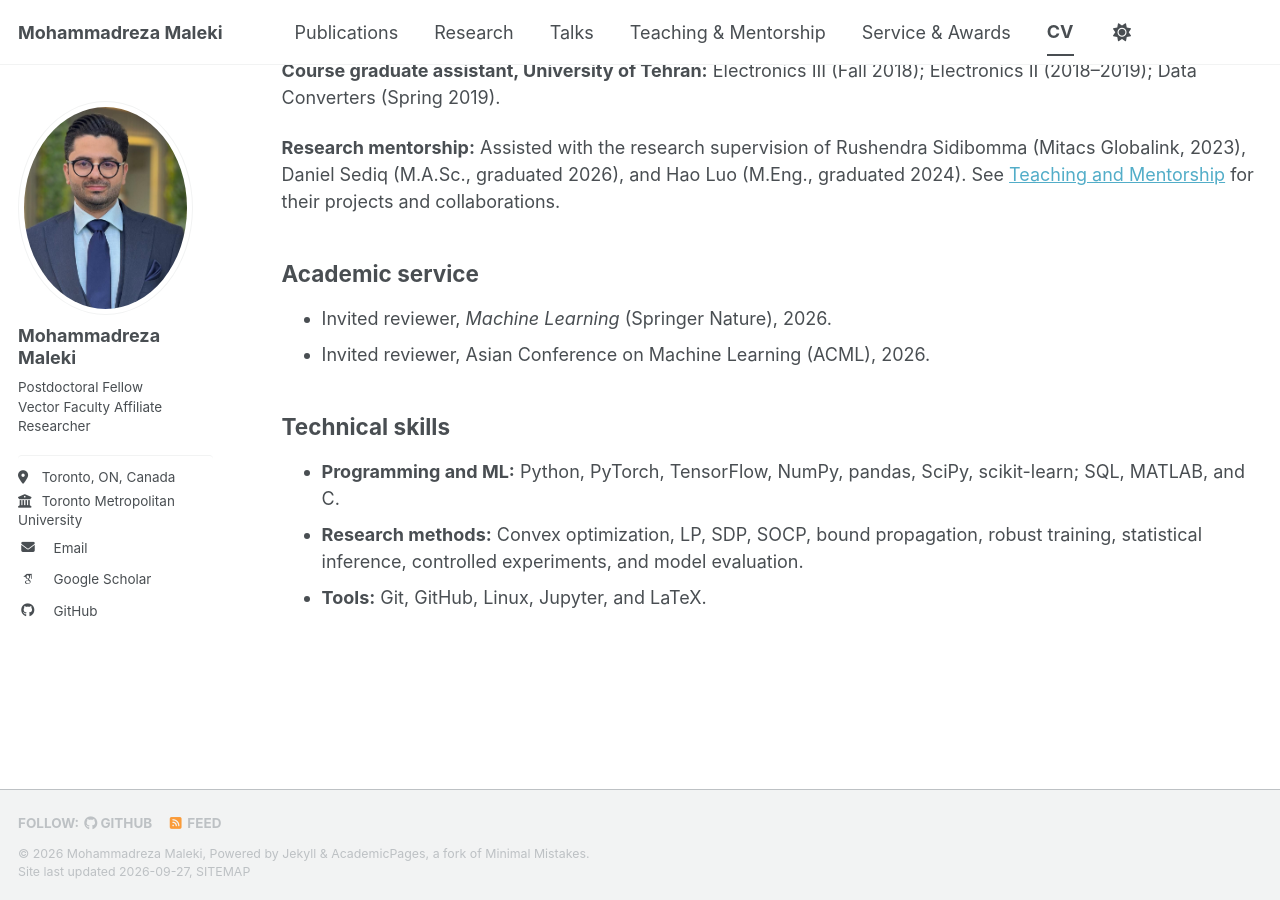
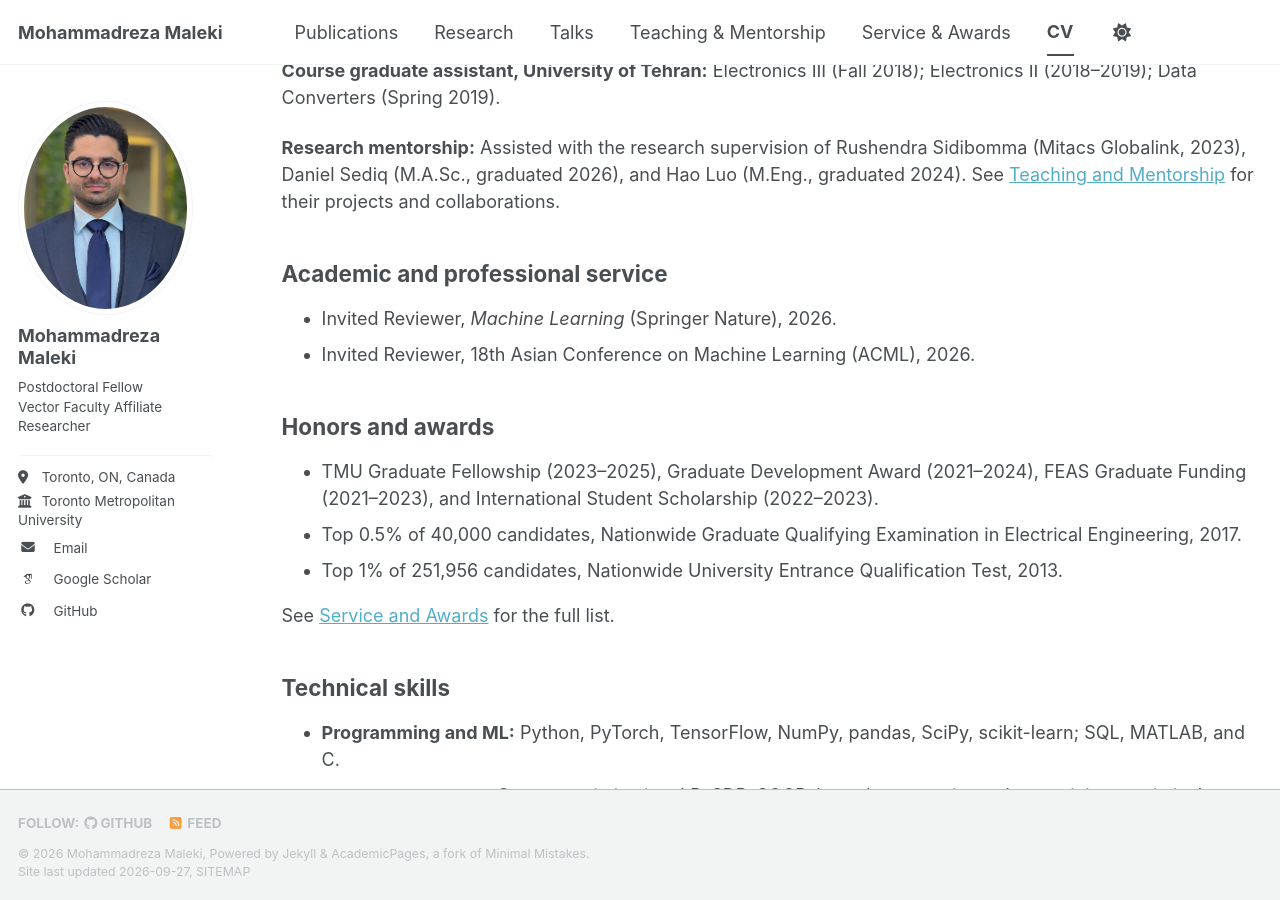
Before and after one commit to Mrezamaleki/mrezamaleki.github.io, a Jekyll site: the page built from _pages/cv.md, in a window 1280 px wide and 900 px high, scrolled down 1631 px. Built offline with Jekyll 4.4.1, drawn with Linux system fonts in a browser that asks for light colours; some web fonts are replaced; a script bundle is joined from its source files by our own code; library files that are not in the unit come from our copies.

Commit message:
Link service and awards in _pages/cv.md

```diff
--- a/_pages/cv.md
+++ b/_pages/cv.md
@@ -46,10 +46,18 @@ See the [publications page](/publications/) for published papers and download li
 
 **Research mentorship:** Assisted with the research supervision of Rushendra Sidibomma (Mitacs Globalink, 2023), Daniel Sediq (M.A.Sc., graduated 2026), and Hao Luo (M.Eng., graduated 2024). See [Teaching and Mentorship](/teaching/) for their projects and collaborations.
 
-## Academic service
+## Academic and professional service
 
-- Invited reviewer, *Machine Learning* (Springer Nature), 2026.
-- Invited reviewer, Asian Conference on Machine Learning (ACML), 2026.
+- Invited Reviewer, *Machine Learning* (Springer Nature), 2026.
+- Invited Reviewer, 18th Asian Conference on Machine Learning (ACML), 2026.
+
+## Honors and awards
+
+- TMU Graduate Fellowship (2023–2025), Graduate Development Award (2021–2024), FEAS Graduate Funding (2021–2023), and International Student Scholarship (2022–2023).
+- Top 0.5% of 40,000 candidates, Nationwide Graduate Qualifying Examination in Electrical Engineering, 2017.
+- Top 1% of 251,956 candidates, Nationwide University Entrance Qualification Test, 2013.
+
+See [Service and Awards](/service-awards/) for the full list.
 
 ## Technical skills
 
```
